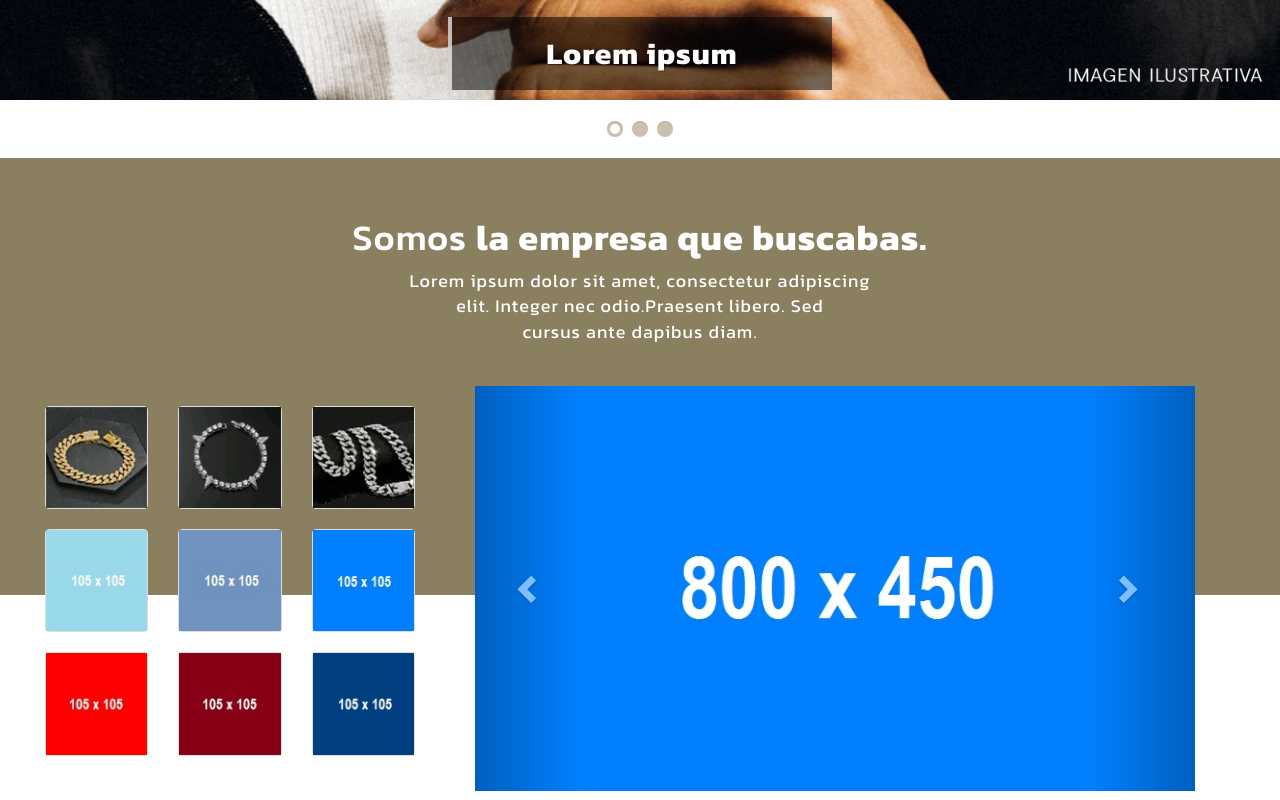
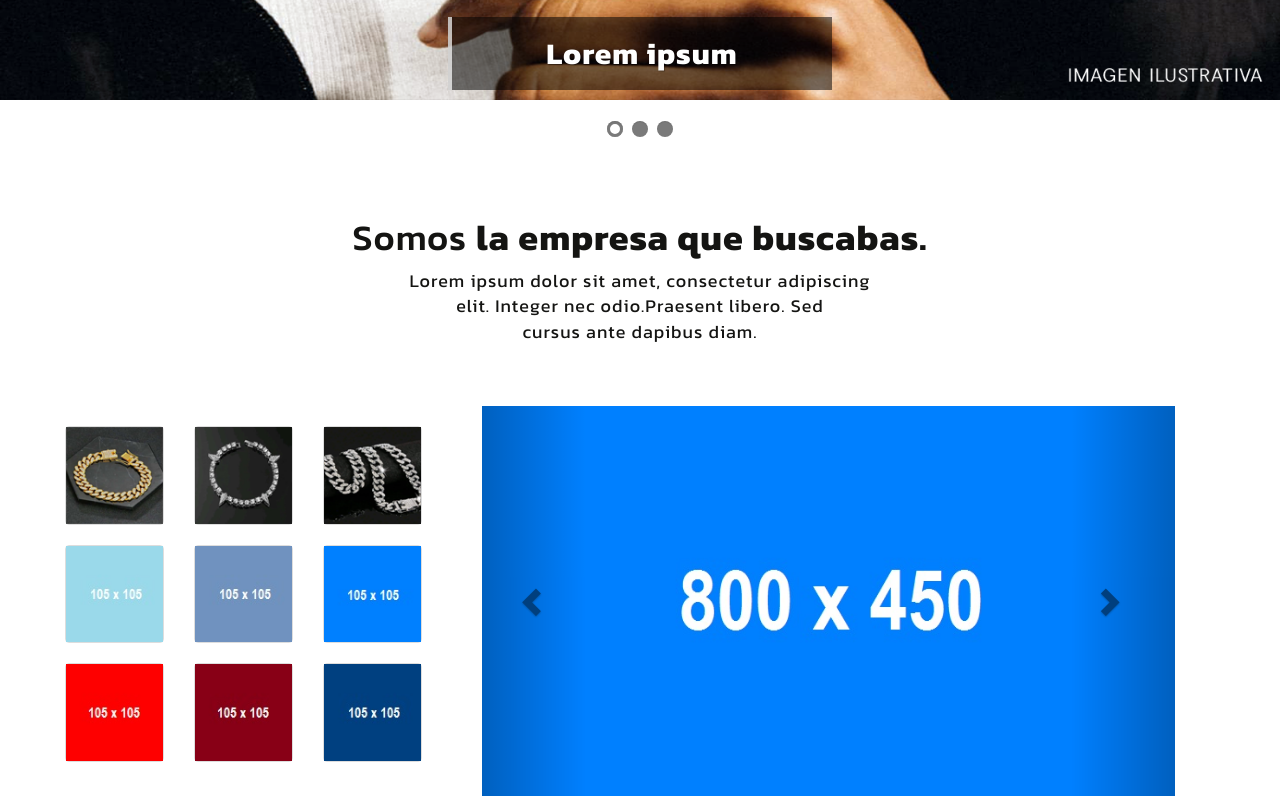
Before and after one commit to inactivood/joyeria.github.io, a plain HTML site: page index.html in a window 1280 px wide. Shown: the part 440-1240 px from the top of the page. Drawn offline with Linux system fonts and the light colour scheme; files whose address does not match are found by name; a web font is replaced by a local one.

Commit message:
Add files via upload

```diff
--- a/css/index.css
+++ b/css/index.css
@@ -50,7 +50,7 @@ Licence: <a href="http://www.templateonweb.com/terms.php?v=content&contentid=152
 	height: 16px;
 	border-radius: 50%;
 	margin: 3px;
-	background: #cbbfae;
+	background: #00000085;
 	cursor: pointer;
 	box-shadow:
 	0 1px 1px rgba(255,255,255,0.6),
@@ -61,7 +61,7 @@ Licence: <a href="http://www.templateonweb.com/terms.php?v=content&contentid=152
 	box-shadow:
 	0 1px 1px rgba(255,255,255,0.6),
 	inset 0 1px 1px rgba(0,0,0,0.1),
-	inset 0 0 0 3px #cbbfae,
+	inset 0 0 0 3px #00000085,
 	inset 0 0 0 8px #fff;
 }
 
@@ -109,7 +109,7 @@ Licence: <a href="http://www.templateonweb.com/terms.php?v=content&contentid=152
 	right: 10px;
 	z-index: 1000;
 	position: absolute;
-	background: #CBBFAE;
+	background: #0d0c0c;
 	background:#00000085;
 	border-left: 4px solid rgba(255,255,255,0.7);
 	-ms-filter:"progid:DXImageTransform.Microsoft.Alpha(Opacity=0)";
@@ -168,24 +168,30 @@ Licence: <a href="http://www.templateonweb.com/terms.php?v=content&contentid=152
 /*********************center_end****************/
 
 /*********************brand****************/
-#brand{
-  background:#8a8060;
-  padding-top:60px;
-  padding-bottom:250px;
+#brand {
+  background: #FFFFFF;
+  padding-top: 60px;
+  padding-bottom: 250px;
 }
-.brand_1 h1{
-  color:#fff;
+
+.brand_1 {
+    text-align: center;
 }
-.brand_1 p{
-  color:#fff;
-  margin-top:10px;
-  font-size:18px;
+
+.brand_1 h1 {
+    color: #141412; /* Color blanco para el encabezado */
+}
+
+.brand_1 p {
+    color: #141412; /* Color blanco para el párrafo */
+    margin-top: 10px;
+    font-size: 18px;
 }
 
 .hide-bullets {
-    list-style:none;
+  list-style: none;
   margin-left: -40px;
-    margin-top:20px;
+  margin-top: 20px;
 }
 
 .thumbnail {
@@ -195,19 +201,35 @@ Licence: <a href="http://www.templateonweb.com/terms.php?v=content&contentid=152
 .carousel-inner>.item>img, .carousel-inner>.item>a>img {
   width: 100%;
 }
-.brand{
-position:relative;
+
+.brand {
+  position: relative;
 }
-.brand_2{
- margin-top:60px;
- position:absolute;
- top:85%;
+
+.brand_2 {
+  background-color: #FFFFFF; /* Fondo blanco */
+  margin-top: 60px;
+  position: absolute;
+  top: 85%;
+  padding: 20px; /* Opcional: agrega padding si es necesario */
+}
+
+/* Estilo específico para el texto dentro de .brand_2 */
+.brand_2 a,
+.brand_2 p,
+.brand_2 h1,
+.brand_2 h2,
+.brand_2 h3,
+.brand_2 h4,
+.brand_2 h5,
+.brand_2 h6 {
+  color: #000000; /* Color negro para el texto */
 }
 /*********************brand_end****************/
 
 /*********************Philosophy****************/
 #Philosophy{
-  background:#8a8060;
+  background:#0d0c0c;
   padding-top:50px;
   padding-bottom:60px;
   margin-top:250px;
@@ -259,7 +281,7 @@ opacity:0.8;
 	overflow: hidden;
 	min-width:100%;
 	width: 100%;
-	background: #3085a3;
+	background: #0d0c0c;
 	text-align: center;
 	cursor: pointer;
 }
```
Lines whose indentation alone changed are shown as unchanged.
